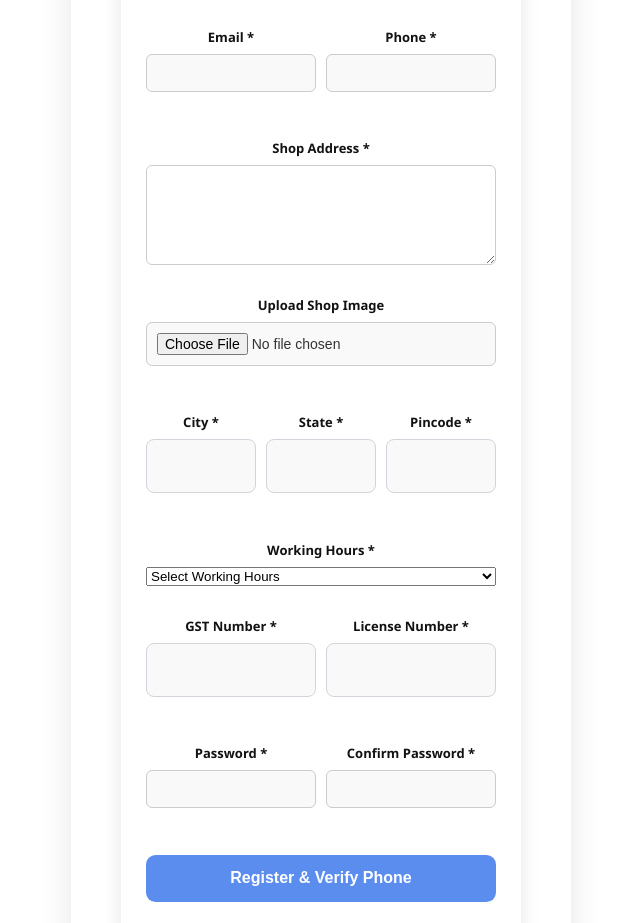
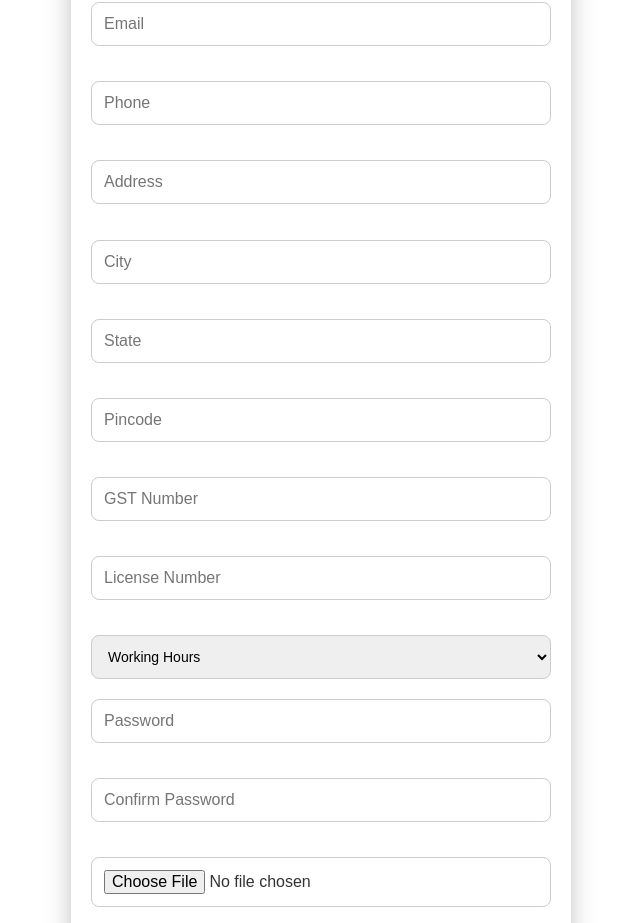
Before and after one commit to TanishKumari/labourEase, a React (Vite) app in the folder frontend/: page /register/shopkeeper in a window 1280 px wide. Shown: the part 458-1381 px from the top of the page, without its empty margins (319-959 px from the left). Built offline with nearby package versions, Linux system fonts and the light colour scheme.

Commit message:
Refactor ShopkeeperRegistration component

```diff
--- a/frontend/src/pages/ShopkeeperRegistration.jsx
+++ b/frontend/src/pages/ShopkeeperRegistration.jsx
@@ -1,8 +1,14 @@
 import React, { useState } from 'react';
-import { useNavigate, Link } from 'react-router-dom'; // ✅ Added Link
-import './RegistrationPages.css';
+import { useNavigate, Link } from 'react-router-dom';
+import './Shopregisteration.css';
 
 const ShopkeeperRegistration = () => {
+
+  const navigate = useNavigate();
+
+  const [isSubmitted, setIsSubmitted] = useState(false);
+  const [loading, setLoading] = useState(false);
+
   const [formData, setFormData] = useState({
     shopName: '',
     ownerName: '',
@@ -18,216 +24,157 @@ const ShopkeeperRegistration = () => {
     workingHours: '',
     password: '',
     confirmPassword: '',
-    shopImage: null
+    shopImage: ''
   });
 
   const [errors, setErrors] = useState({});
-  const navigate = useNavigate();
 
+  // INPUT CHANGE
   const handleChange = (e) => {
     setFormData({
       ...formData,
       [e.target.name]: e.target.value
     });
-
-    if (errors[e.target.name]) {
-      setErrors({
-        ...errors,
-        [e.target.name]: ''
-      });
-    }
   };
 
+  // IMAGE BASE64
   const handleImageChange = (e) => {
     const file = e.target.files[0];
-    if (file) {
-      setFormData({ ...formData, shopImage: file });
-    }
+
+    if (!file) return;
+
+    const reader = new FileReader();
+
+    reader.onloadend = () => {
+      setFormData(prev => ({
+        ...prev,
+        shopImage: reader.result
+      }));
+    };
+
+    reader.readAsDataURL(file);
   };
 
+  // VALIDATION
   const validateForm = () => {
     const newErrors = {};
-    if (!formData.shopName.trim()) newErrors.shopName = 'Shop name is required';
-    if (!formData.ownerName.trim()) newErrors.ownerName = 'Owner name is required';
-    if (!formData.email.trim()) newErrors.email = 'Email is required';
-    else if (!/\S+@\S+\.\S+/.test(formData.email)) newErrors.email = 'Invalid email address';
-    if (!formData.phone.trim()) newErrors.phone = 'Phone number is required';
-    else if (!/^\d{10}$/.test(formData.phone)) newErrors.phone = 'Phone number must be 10 digits';
-    if (!formData.shopAddress.trim()) newErrors.shopAddress = 'Shop address is required';
-    if (!formData.city.trim()) newErrors.city = 'City is required';
-    if (!formData.state.trim()) newErrors.state = 'State is required';
-    if (!formData.pincode.trim()) newErrors.pincode = 'Pincode is required';
-    else if (!/^\d{6}$/.test(formData.pincode)) newErrors.pincode = 'Pincode must be 6 digits';
-    if (!formData.shopCategory) newErrors.shopCategory = 'Shop category is required';
-    if (!formData.workingHours) newErrors.workingHours = 'Working hours are required';
-    if (!formData.gstNumber.trim()) newErrors.gstNumber = 'GST Number is required';
-    if (!formData.licenseNumber.trim()) newErrors.licenseNumber = 'License Number is required';
-    if (!formData.password) newErrors.password = 'Password is required';
-    else if (formData.password.length < 6) newErrors.password = 'Password must be at least 6 characters';
+
+    if (!formData.shopName) newErrors.shopName = "Required";
+    if (!formData.ownerName) newErrors.ownerName = "Required";
+    if (!formData.email) newErrors.email = "Required";
+    if (!formData.phone) newErrors.phone = "Required";
+    if (!formData.password) newErrors.password = "Required";
     if (formData.password !== formData.confirmPassword) {
-      newErrors.confirmPassword = 'Passwords do not match';
+      newErrors.confirmPassword = "Passwords do not match";
     }
 
     setErrors(newErrors);
     return Object.keys(newErrors).length === 0;
   };
 
-  const handleSubmit = (e) => {
+  // ✅ SUBMIT (API CONNECTED)
+  const handleSubmit = async (e) => {
     e.preventDefault();
-    if (validateForm()) {
-      const formToSave = {
-        ...formData,
-        userType: 'shopkeeper',
-        status: 'Pending',
-        image: formData.shopImage ? URL.createObjectURL(formData.shopImage) : null
-      };
 
-      const existing = JSON.parse(localStorage.getItem('shopkeeperRegistrations')) || [];
-      localStorage.setItem('shopkeeperRegistrations', JSON.stringify([...existing, formToSave]));
+    if (!validateForm()) return;
 
-      navigate('/Shop-Dashboard'); // redirect after registration
+    setLoading(true);
+
+    try {
+      const res = await fetch("https://labourease.onrender.com/api/shopkeeper/register", {
+        method: "POST",
+        headers: {
+          "Content-Type": "application/json"
+        },
+        body: JSON.stringify(formData)
+      });
+
+      const data = await res.json();
+
+      if (!res.ok) {
+        alert(data.message);
+        setLoading(false);
+        return;
+      }
+
+      setLoading(false);
+      setIsSubmitted(true);
+
+    } catch (err) {
+      console.log(err);
+      alert("Server Error ❌");
+      setLoading(false);
     }
   };
 
   return (
     <div className="register-container">
-      <div className="container">
-        <div className="registration-form-container">
-          <div className="form-header">
-            <h1 className="form-title">
-              <span className="form-icon">🏪</span> Shopkeeper Registration
-            </h1>
-            <p className="form-subtitle">Register your shop and connect with customers</p>
-          </div>
 
-          <form onSubmit={handleSubmit} className="registration-form">
-            {/* Name Fields */}
-            <div className="form-row">
-              <div className="form-group">
-                <label>Shop Name *</label>
-                <input type="text" name="shopName" value={formData.shopName} onChange={handleChange} className={errors.shopName ? 'error' : ''} />
-                {errors.shopName && <span className="error-message">{errors.shopName}</span>}
-              </div>
-              <div className="form-group">
-                <label>Owner Name *</label>
-                <input type="text" name="ownerName" value={formData.ownerName} onChange={handleChange} className={errors.ownerName ? 'error' : ''} />
-                {errors.ownerName && <span className="error-message">{errors.ownerName}</span>}
-              </div>
-            </div>
+      {!isSubmitted ? (
 
-            {/* Email & Phone */}
-            <div className="form-row">
-              <div className="form-group">
-                <label>Email *</label>
-                <input type="email" name="email" value={formData.email} onChange={handleChange} className={errors.email ? 'error' : ''} />
-                {errors.email && <span className="error-message">{errors.email}</span>}
-              </div>
-              <div className="form-group">
-                <label>Phone *</label>
-                <input type="tel" name="phone" value={formData.phone} onChange={handleChange} className={errors.phone ? 'error' : ''} />
-                {errors.phone && <span className="error-message">{errors.phone}</span>}
-              </div>
-            </div>
+        <div className="container">
 
-            {/* Address */}
-            <div className="form-row">
-              <div className="form-group full-width">
-                <label>Shop Address *</label>
-                <textarea name="shopAddress" value={formData.shopAddress} onChange={handleChange} className={errors.shopAddress ? 'error' : ''} />
-                {errors.shopAddress && <span className="error-message">{errors.shopAddress}</span>}
-              </div>
-            </div>
+          <h2>🏪 Shopkeeper Registration</h2>
 
-            {/* Image Upload */}
-            <div className="form-row">
-              <div className="form-group full-width">
-                <label>Upload Shop Image</label>
-                <input type="file" accept="image/*" onChange={handleImageChange} />
-                {formData.shopImage && (
-                  <div className="image-preview">
-                    <img src={URL.createObjectURL(formData.shopImage)} alt="Shop Preview" height="100" />
-                  </div>
-                )}
-              </div>
-            </div>
+          <form onSubmit={handleSubmit}>
 
-            {/* City, State, Pincode */}
-            <div className="form-row">
-              <div className="form-group">
-                <label>City *</label>
-                <input type="text" name="city" value={formData.city} onChange={handleChange} className={errors.city ? 'error' : ''} />
-                {errors.city && <span className="error-message">{errors.city}</span>}
-              </div>
-              <div className="form-group">
-                <label>State *</label>
-                <input type="text" name="state" value={formData.state} onChange={handleChange} className={errors.state ? 'error' : ''} />
-                {errors.state && <span className="error-message">{errors.state}</span>}
-              </div>
-              <div className="form-group">
-                <label>Pincode *</label>
-                <input type="text" name="pincode" value={formData.pincode} onChange={handleChange} className={errors.pincode ? 'error' : ''} />
-                {errors.pincode && <span className="error-message">{errors.pincode}</span>}
-              </div>
-            </div>
+            <input name="shopName" placeholder="Shop Name" onChange={handleChange} />
+            <input name="ownerName" placeholder="Owner Name" onChange={handleChange} />
+            <input name="email" placeholder="Email" onChange={handleChange} />
+            <input name="phone" placeholder="Phone" onChange={handleChange} />
+            <input name="shopAddress" placeholder="Address" onChange={handleChange} />
+            <input name="city" placeholder="City" onChange={handleChange} />
+            <input name="state" placeholder="State" onChange={handleChange} />
+            <input name="pincode" placeholder="Pincode" onChange={handleChange} />
+            <input name="gstNumber" placeholder="GST Number" onChange={handleChange} />
+            <input name="licenseNumber" placeholder="License Number" onChange={handleChange} />
 
-            {/* Category & Hours */}
-            <div className="form-row">
-              <div className="form-group">
-                <label>Working Hours *</label>
-                <select name="workingHours" value={formData.workingHours} onChange={handleChange} className={errors.workingHours ? 'error' : ''}>
-                  <option value="">Select Working Hours</option>
-                  <option value="6am-10pm">6 AM - 10 PM</option>
-                  <option value="7am-9pm">7 AM - 9 PM</option>
-                  <option value="8am-8pm">8 AM - 8 PM</option>
-                  <option value="9am-6pm">9 AM - 6 PM</option>
-                  <option value="24hours">24 Hours</option>
-                </select>
-                {errors.workingHours && <span className="error-message">{errors.workingHours}</span>}
-              </div>
-            </div>
+            <select name="workingHours" onChange={handleChange}>
+              <option value="">Working Hours</option>
+              <option value="6am-10pm">6AM-10PM</option>
+              <option value="24hours">24 Hours</option>
+            </select>
 
-            {/* GST & License */}
-            <div className="form-row">
-              <div className="form-group">
-                <label>GST Number *</label>
-                <input type="text" name="gstNumber" value={formData.gstNumber} onChange={handleChange} className={errors.gstNumber ? 'error' : ''} />
-                {errors.gstNumber && <span className="error-message">{errors.gstNumber}</span>}
-              </div>
-              <div className="form-group">
-                <label>License Number *</label>
-                <input type="text" name="licenseNumber" value={formData.licenseNumber} onChange={handleChange} className={errors.licenseNumber ? 'error' : ''} />
-                {errors.licenseNumber && <span className="error-message">{errors.licenseNumber}</span>}
-              </div>
-            </div>
+            <input type="password" name="password" placeholder="Password" onChange={handleChange} />
+            <input type="password" name="confirmPassword" placeholder="Confirm Password" onChange={handleChange} />
 
-            {/* Passwords */}
-            <div className="form-row">
-              <div className="form-group">
-                <label>Password *</label>
-                <input type="password" name="password" value={formData.password} onChange={handleChange} className={errors.password ? 'error' : ''} />
-                {errors.password && <span className="error-message">{errors.password}</span>}
-              </div>
-              <div className="form-group">
-                <label>Confirm Password *</label>
-                <input type="password" name="confirmPassword" value={formData.confirmPassword} onChange={handleChange} className={errors.confirmPassword ? 'error' : ''} />
-                {errors.confirmPassword && <span className="error-message">{errors.confirmPassword}</span>}
-              </div>
-            </div>
+            <input type="file" onChange={handleImageChange} />
 
-            <button type="submit" className="submit-btn">
-              Register & Verify Phone
+            <button type="submit">
+              {loading ? "Submitting..." : "Register"}
             </button>
 
-            {/* ✅ Fixed Login Link */}
-            <div className="form-links">
-              <p>
-                Already have an account?{" "}
-                <Link to="/login" className="link">Login here</Link>
-              </p>
-            </div>
           </form>
+
+          <p>
+            Already have account? <Link to="/login">Login</Link>
+          </p>
+
         </div>
-      </div>
+
+      ) : (
+
+        // ✅ SUCCESS SCREEN
+        <div style={{ textAlign: "center", padding: "40px" }}>
+          <h2 style={{ color: "green" }}>🎉 Registration Successful</h2>
+
+          <p>
+            Your shop has been registered successfully.
+            <br />
+            Please wait for admin approval.
+          </p>
+
+          <p style={{ color: "orange" }}>
+            ⏳ Status: Pending
+          </p>
+
+          <button onClick={() => navigate("/")}>
+            Go Home
+          </button>
+        </div>
+
+      )}
+
     </div>
   );
 };
```
